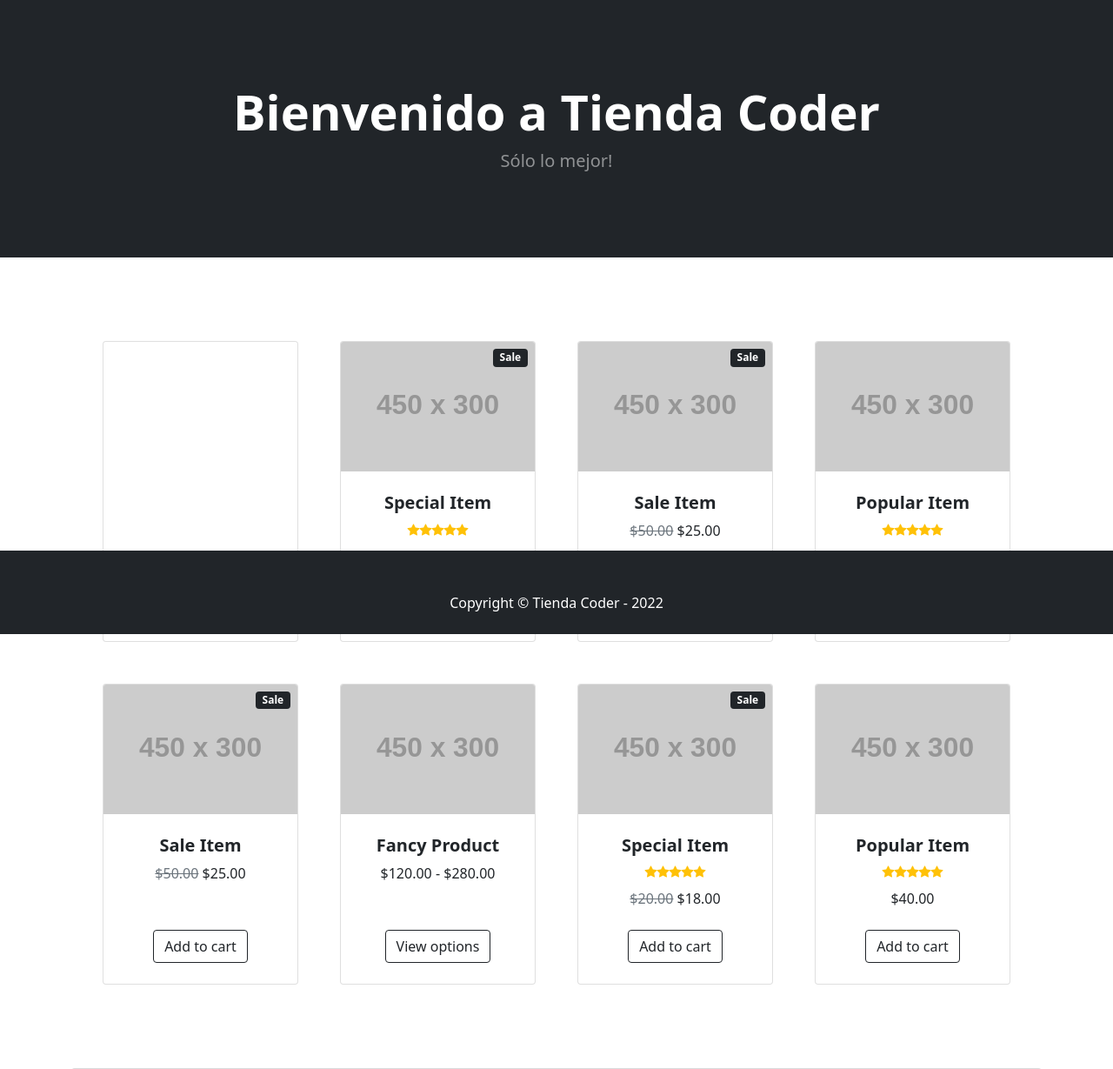
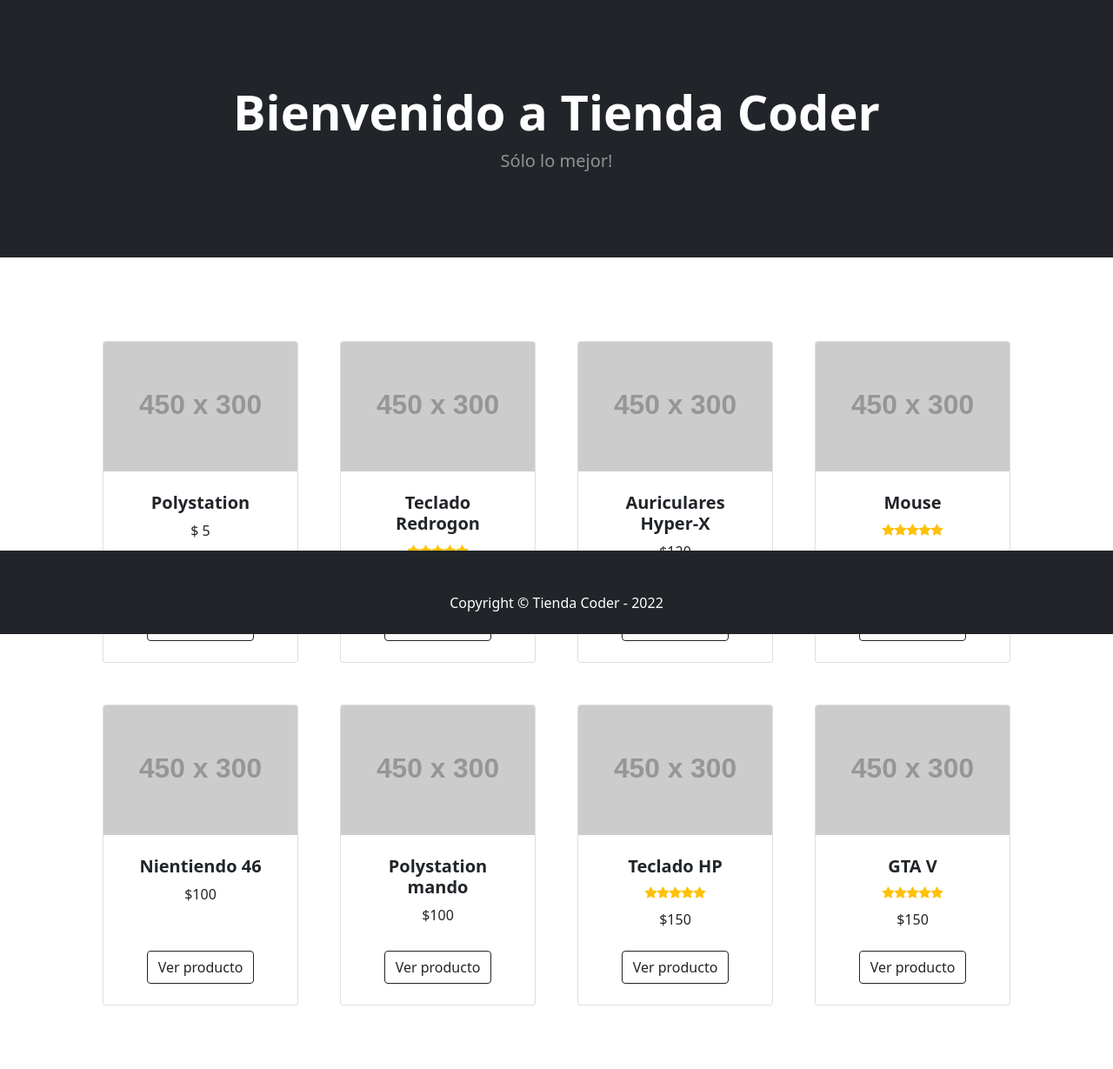
Before and after one commit to Fdnico/Tienda_Coder, a Django app: page / in a window 1280 px wide. Shown: the part 71-1300 px from the top of the page at 87% size. Run offline with Django 4.2, Linux system fonts and the light colour scheme; data comes from the database, SQL or seed files in the repository; both versions use the stored data as it was after the commit; grey boxes labelled with a size stand in for pictures from a placeholder-image service; some libraries are stand-ins or nearby versions.

Commit message:
paneles de inicio y primera parte about us

```diff
--- a/Trabajo_Final/Tienda_Coder/templates/Tienda_Coder/acerca_de.html
+++ b/Trabajo_Final/Tienda_Coder/templates/Tienda_Coder/acerca_de.html
@@ -31,10 +31,10 @@
 </head>
 
 <div class="container px-4 px-lg-5 mt-5">
-    <h1>LOREM IPSUM</h1>
-    <p>Lorem ipsum dolor sit amet, consectetur adipiscing elit. Maecenas molestie porttitor leo porta viverra. Mauris condimentum nibh nec ex vestibulum placerat. Curabitur sed finibus dui, sit amet maximus nibh. Phasellus laoreet justo lectus, vel varius elit varius vitae. Donec congue elementum erat, id suscipit arcu ultricies vel. Aliquam nibh risus, aliquet id porta nec, tempus id arcu. Praesent vel nunc et sapien mollis molestie. In magna mi, porttitor et fermentum nec, tempor ut erat. Cras ultrices nunc id fringilla varius. Nulla facilisis arcu id tortor mollis, facilisis sollicitudin neque imperdiet. Ut et sem non nibh molestie accumsan ut eu orci. Cras vulputate euismod lectus, eget tincidunt felis maximus et. Sed sit amet urna et orci mattis iaculis sed sed sapien. Curabitur molestie, mi vitae hendrerit convallis, orci ipsum convallis risus, in semper nisi mi a dui. Etiam aliquet, ex quis rhoncus auctor, turpis mi lacinia risus, sed consectetur ligula nisl quis ante. Cras maximus, orci vel congue congue, nisl sapien pellentesque tellus, in vehicula nunc ligula ut dui.<a href="#" onclick="vermas('mas');" id="mas">...[leer mas]</a></p>
+    <h1>PROTOTIPO DE TIENDA</h1>
+    <p>Bienvenido a nuesta pagina, como proyecto final para el curso de Python de Coderhouse decidimos trabajar con un 'prototipo' de tienda para productos tecnologicos.<a href="#" onclick="vermas('mas');" id="mas">...[leer mas]</a></p>
 
-    <p id="desplegar" style="display:none;">Morbi nec felis sodales, consequat libero placerat, hendrerit nibh. Duis scelerisque enim ac tempus pulvinar. Ut varius ex elit, blandit bibendum nisi scelerisque ac. Aenean lacinia lacinia pharetra. Praesent eu malesuada risus. Nulla ac tempus purus, ac lobortis dolor. Cras quis nibh nec libero sagittis dignissim. Nam massa mauris, volutpat sed ornare at, tempor eget lectus. Aenean augue tortor, commodo id maximus vitae, accumsan ut est. Maecenas justo urna, tempus vel magna et, volutpat eleifend justo. Integer in congue dolor, vel luctus ipsum. Quisque vel mi id libero condimentum ultrices. Proin id sollicitudin tortor. Phasellus suscipit est at risus fermentum sagittis. Vivamus sit amet auctor risus. Nunc venenatis velit nec tortor lobortis pharetra.
+    <p id="desplegar" style="display:none;">Nuestro objetivo princpial era el de crear una pagina a la cual pudiesemos agregar productos de distintas categorias y poder 'reservarlos' hasta que esten disponibles, tambien contando que los usuarios que se registren puedan comentar en el inicio y dar sus opiniones sobre la pagina como tambien buscar productos y reservarlos.
 
         Integer metus enim, scelerisque bibendum tristique luctus, feugiat sit amet odio. In interdum suscipit urna consequat elementum. Lorem ipsum dolor sit amet, consectetur adipiscing elit. Nullam porta ante nec venenatis mollis. Quisque vitae velit vel quam faucibus molestie at at urna. Donec venenatis eleifend pellentesque. Donec auctor sodales tellus eu suscipit. Pellentesque orci libero, ornare tincidunt nibh in, pretium luctus arcu. In sed consectetur nulla. Phasellus feugiat eget ante sed varius. Praesent velit urna, blandit vitae est sed, gravida fringilla sem. Proin euismod nibh in dolor tempor condimentum.<a href="#" onclick="vermas('menos');" id="menos">...[leer menos]</a></p>
 </div>
--- a/Trabajo_Final/Tienda_Coder/templates/Tienda_Coder/index.html
+++ b/Trabajo_Final/Tienda_Coder/templates/Tienda_Coder/index.html
@@ -8,38 +8,34 @@
         <div class="row gx-4 gx-lg-5 row-cols-2 row-cols-md-3 row-cols-xl-4 justify-content-center">
             <div class="col mb-5">
                     <div class="card h-100">
-                        {% for p in perifericos %}
                             <!-- Product image-->
-                            {% if p.imagen %}
-                            <img class="card-img-top" src="{{ p.imagen.url }}" alt="..." />
-                            {% endif %}
+                            <img class="card-img-top" src="https://dummyimage.com/450x300/dee2e6/6c757d.jpg" alt="..." />
                             <!-- Product details-->
                             <div class="card-body p-4">
                                 <div class="text-center">
                                     <!-- Product name-->
-                                    <h5 class="fw-bolder">{{ p.nombre }}</h5>
+                                    <h5 class="fw-bolder">Polystation</h5>
                                     <!-- Product price-->
-                                    <h5>$ {{ p.precio }}</h5>
+                                    <span>$ 5</span>
                                 </div>
                             </div>
                             <!-- Product actions-->
                             <div class="card-footer p-4 pt-0 border-top-0 bg-transparent">
                                 <div class="text-center"><a class="btn btn-outline-dark mt-auto" href="#">Ver producto</a></div>
                             </div>
-                        {% endfor %}
                     </div>
             </div>
             <div class="col mb-5">
                 <div class="card h-100">
                     <!-- Sale badge-->
-                    <div class="badge bg-dark text-white position-absolute" style="top: 0.5rem; right: 0.5rem">Sale</div>
+                    <div class="badge bg-dark text-white position-absolute"></div>
                     <!-- Product image-->
                     <img class="card-img-top" src="https://dummyimage.com/450x300/dee2e6/6c757d.jpg" alt="..." />
                     <!-- Product details-->
                     <div class="card-body p-4">
                         <div class="text-center">
                             <!-- Product name-->
-                            <h5 class="fw-bolder">Special Item</h5>
+                            <h5 class="fw-bolder">Teclado Redrogon</h5>
                             <!-- Product reviews-->
                             <div class="d-flex justify-content-center small text-warning mb-2">
                                 <div class="bi-star-fill"></div>
@@ -49,35 +45,33 @@
                                 <div class="bi-star-fill"></div>
                             </div>
                             <!-- Product price-->
-                            <span class="text-muted text-decoration-line-through">$20.00</span>
-                            $18.00
+                            <span >$150</span>
                         </div>
                     </div>
                     <!-- Product actions-->
                     <div class="card-footer p-4 pt-0 border-top-0 bg-transparent">
-                        <div class="text-center"><a class="btn btn-outline-dark mt-auto" href="#">Add to cart</a></div>
+                        <div class="text-center"><a class="btn btn-outline-dark mt-auto" href="#">Ver producto</a></div>
                     </div>
                 </div>
             </div>
             <div class="col mb-5">
                 <div class="card h-100">
                     <!-- Sale badge-->
-                    <div class="badge bg-dark text-white position-absolute" style="top: 0.5rem; right: 0.5rem">Sale</div>
+                    <div class="badge bg-dark text-white position-absolute"></div>
                     <!-- Product image-->
                     <img class="card-img-top" src="https://dummyimage.com/450x300/dee2e6/6c757d.jpg" alt="..." />
                     <!-- Product details-->
                     <div class="card-body p-4">
                         <div class="text-center">
                             <!-- Product name-->
-                            <h5 class="fw-bolder">Sale Item</h5>
+                            <h5 class="fw-bolder">Auriculares Hyper-X</h5>
                             <!-- Product price-->
-                            <span class="text-muted text-decoration-line-through">$50.00</span>
-                            $25.00
+                            <span>$120</span>
                         </div>
                     </div>
                     <!-- Product actions-->
                     <div class="card-footer p-4 pt-0 border-top-0 bg-transparent">
-                        <div class="text-center"><a class="btn btn-outline-dark mt-auto" href="#">Add to cart</a></div>
+                        <div class="text-center"><a class="btn btn-outline-dark mt-auto" href="#">Ver producto</a></div>
                     </div>
                 </div>
             </div>
@@ -89,7 +83,7 @@
                     <div class="card-body p-4">
                         <div class="text-center">
                             <!-- Product name-->
-                            <h5 class="fw-bolder">Popular Item</h5>
+                            <h5 class="fw-bolder"> Mouse</h5>
                             <!-- Product reviews-->
                             <div class="d-flex justify-content-center small text-warning mb-2">
                                 <div class="bi-star-fill"></div>
@@ -99,34 +93,33 @@
                                 <div class="bi-star-fill"></div>
                             </div>
                             <!-- Product price-->
-                            $40.00
+                            $10
                         </div>
                     </div>
                     <!-- Product actions-->
                     <div class="card-footer p-4 pt-0 border-top-0 bg-transparent">
-                        <div class="text-center"><a class="btn btn-outline-dark mt-auto" href="#">Add to cart</a></div>
+                        <div class="text-center"><a class="btn btn-outline-dark mt-auto" href="#">Ver producto</a></div>
                     </div>
                 </div>
             </div>
             <div class="col mb-5">
                 <div class="card h-100">
                     <!-- Sale badge-->
-                    <div class="badge bg-dark text-white position-absolute" style="top: 0.5rem; right: 0.5rem">Sale</div>
+                    <div class="badge bg-dark text-white position-absolute"></div>
                     <!-- Product image-->
                     <img class="card-img-top" src="https://dummyimage.com/450x300/dee2e6/6c757d.jpg" alt="..." />
                     <!-- Product details-->
                     <div class="card-body p-4">
                         <div class="text-center">
                             <!-- Product name-->
-                            <h5 class="fw-bolder">Sale Item</h5>
+                            <h5 class="fw-bolder">Nientiendo 46</h5>
                             <!-- Product price-->
-                            <span class="text-muted text-decoration-line-through">$50.00</span>
-                            $25.00
+                            <span>$100</span>
                         </div>
                     </div>
                     <!-- Product actions-->
                     <div class="card-footer p-4 pt-0 border-top-0 bg-transparent">
-                        <div class="text-center"><a class="btn btn-outline-dark mt-auto" href="#">Add to cart</a></div>
+                        <div class="text-center"><a class="btn btn-outline-dark mt-auto" href="#">Ver producto</a></div>
                     </div>
                 </div>
             </div>
@@ -138,28 +131,28 @@
                     <div class="card-body p-4">
                         <div class="text-center">
                             <!-- Product name-->
-                            <h5 class="fw-bolder">Fancy Product</h5>
+                            <h5 class="fw-bolder">Polystation mando</h5>
                             <!-- Product price-->
-                            $120.00 - $280.00
+                            $100
                         </div>
                     </div>
                     <!-- Product actions-->
                     <div class="card-footer p-4 pt-0 border-top-0 bg-transparent">
-                        <div class="text-center"><a class="btn btn-outline-dark mt-auto" href="#">View options</a></div>
+                        <div class="text-center"><a class="btn btn-outline-dark mt-auto" href="#">Ver producto</a></div>
                     </div>
                 </div>
             </div>
             <div class="col mb-5">
                 <div class="card h-100">
                     <!-- Sale badge-->
-                    <div class="badge bg-dark text-white position-absolute" style="top: 0.5rem; right: 0.5rem">Sale</div>
+                    <div class="badge bg-dark text-white position-absolute"></div>
                     <!-- Product image-->
                     <img class="card-img-top" src="https://dummyimage.com/450x300/dee2e6/6c757d.jpg" alt="..." />
                     <!-- Product details-->
                     <div class="card-body p-4">
                         <div class="text-center">
                             <!-- Product name-->
-                            <h5 class="fw-bolder">Special Item</h5>
+                            <h5 class="fw-bolder">Teclado HP</h5>
                             <!-- Product reviews-->
                             <div class="d-flex justify-content-center small text-warning mb-2">
                                 <div class="bi-star-fill"></div>
@@ -169,13 +162,12 @@
                                 <div class="bi-star-fill"></div>
                             </div>
                             <!-- Product price-->
-                            <span class="text-muted text-decoration-line-through">$20.00</span>
-                            $18.00
+                            <span>$150</span>
                         </div>
                     </div>
                     <!-- Product actions-->
                     <div class="card-footer p-4 pt-0 border-top-0 bg-transparent">
-                        <div class="text-center"><a class="btn btn-outline-dark mt-auto" href="#">Add to cart</a></div>
+                        <div class="text-center"><a class="btn btn-outline-dark mt-auto" href="#">Ver producto</a></div>
                     </div>
                 </div>
             </div>
@@ -187,7 +179,7 @@
                     <div class="card-body p-4">
                         <div class="text-center">
                             <!-- Product name-->
-                            <h5 class="fw-bolder">Popular Item</h5>
+                            <h5 class="fw-bolder"> GTA V</h5>
                             <!-- Product reviews-->
                             <div class="d-flex justify-content-center small text-warning mb-2">
                                 <div class="bi-star-fill"></div>
@@ -197,12 +189,12 @@
                                 <div class="bi-star-fill"></div>
                             </div>
                             <!-- Product price-->
-                            $40.00
+                            $150
                         </div>
                     </div>
                     <!-- Product actions-->
                     <div class="card-footer p-4 pt-0 border-top-0 bg-transparent">
-                        <div class="text-center"><a class="btn btn-outline-dark mt-auto" href="#">Add to cart</a></div>
+                        <div class="text-center"><a class="btn btn-outline-dark mt-auto" href="#">Ver producto</a></div>
                     </div>
                 </div>
             </div>
```
Also changed, not shown: Trabajo_Final/db.sqlite3.
